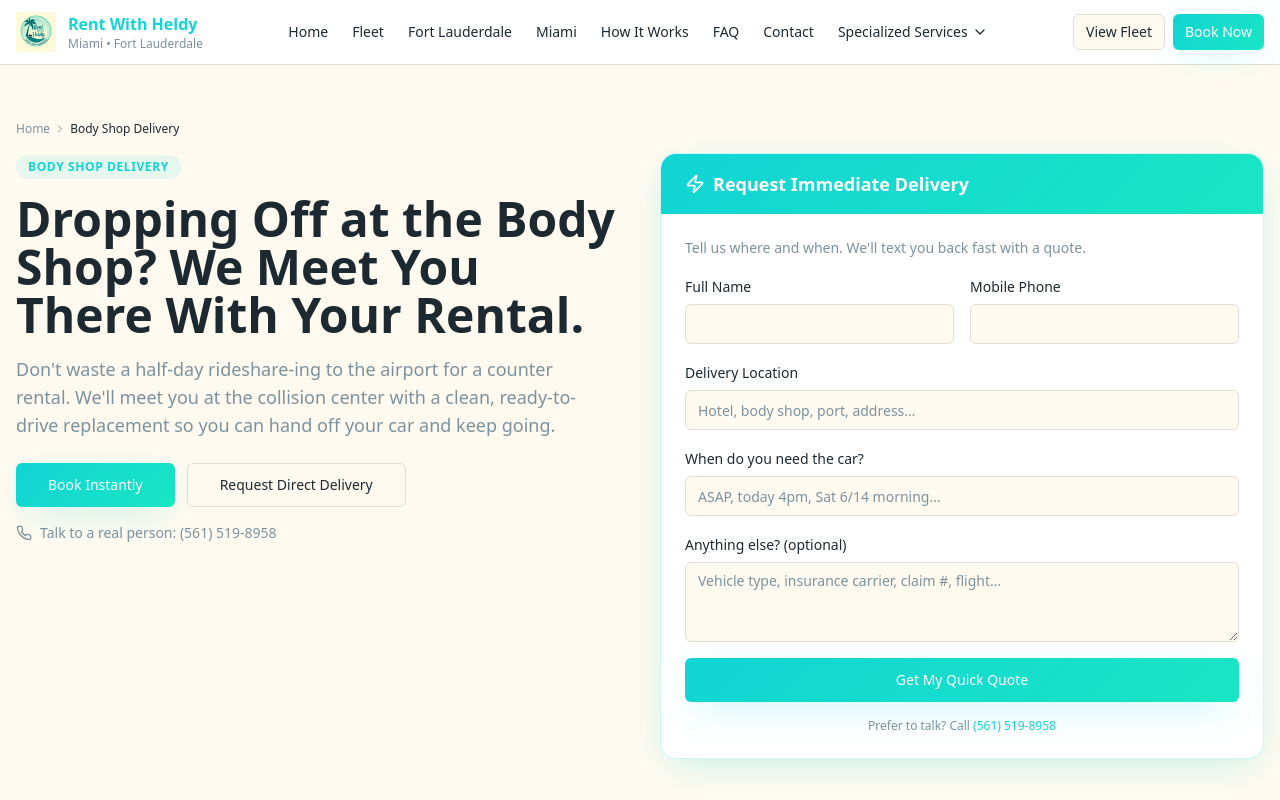
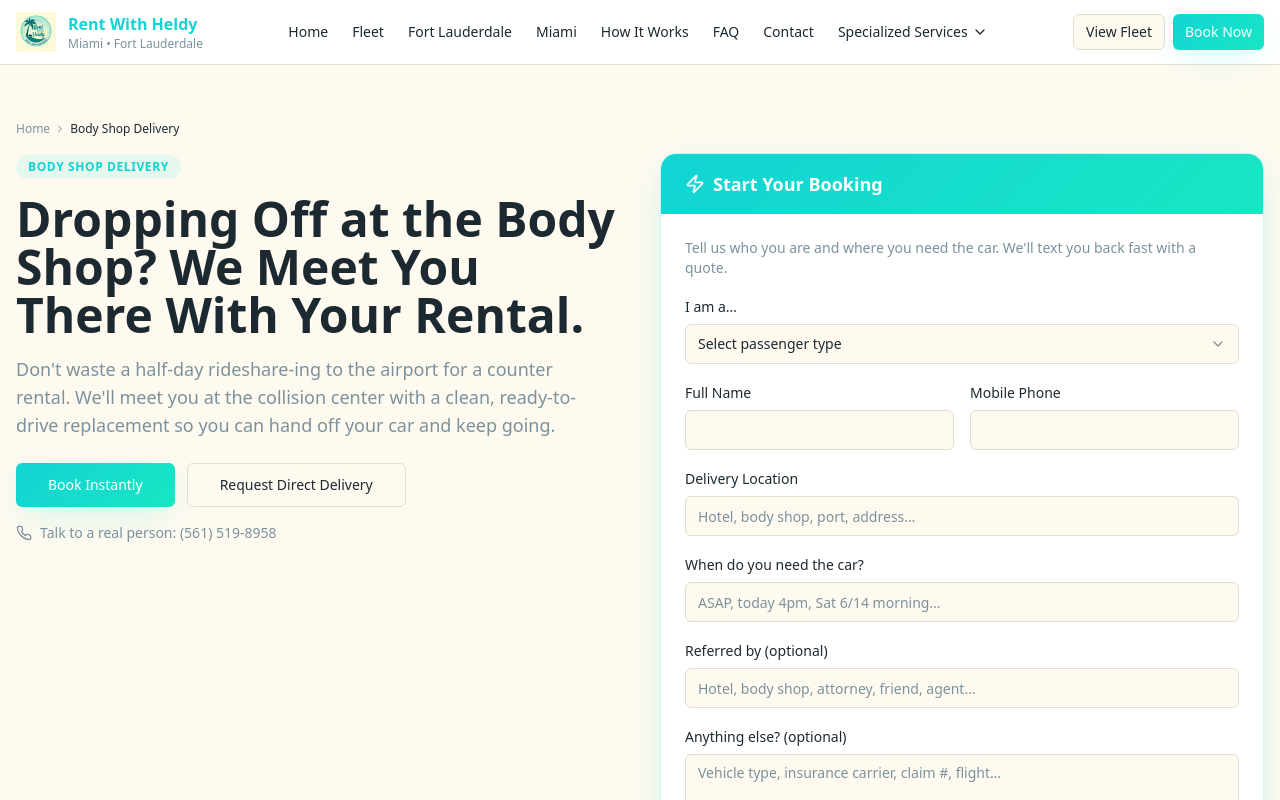
Before and after one commit to andrewheldy/rentwithheldy-07f92d39, a React (Vite) app: page /body-shop-delivery in a window 1280 px wide. Shown: the top 800 px of the page. Built offline with nearby package versions, Linux system fonts and the light colour scheme.

Commit message:
Changes
Co-authored-by: andrewheldy <252666964+andrewheldy@users.noreply.github.com>

```diff
--- a/src/components/Hero.tsx
+++ b/src/components/Hero.tsx
@@ -1,7 +1,15 @@
 import { Link } from "react-router-dom";
-import { Car, Calendar } from "lucide-react";
+import { Car, Calendar, Plane, Anchor, BedDouble, Wrench, FileText } from "lucide-react";
 import { Button } from "@/components/ui/button";
 import heroBanner from "@/assets/hero-banner.png";
+
+const VERTICALS = [
+  { to: "/fort-lauderdale-airport-car-rental", label: "Airport", icon: Plane },
+  { to: "/cruise-port-delivery", label: "Cruise Port", icon: Anchor },
+  { to: "/hotel-concierge-rentals", label: "Hotel", icon: BedDouble },
+  { to: "/body-shop-delivery", label: "Body Shop", icon: Wrench },
+  { to: "/loss-of-use-claims", label: "Loss of Use", icon: FileText },
+];
 
 const Hero = () => {
   return (
@@ -36,6 +44,30 @@ const Hero = () => {
             </Button>
           </Link>
         </div>
+
+        {/* Vertical service shortcuts */}
+        <nav
+          aria-label="Specialized services"
+          className="mt-6 sm:mt-8"
+        >
+          <ul className="grid grid-cols-5 gap-2 sm:gap-4 max-w-3xl mx-auto">
+            {VERTICALS.map(({ to, label, icon: Icon }) => (
+              <li key={to}>
+                <Link
+                  to={to}
+                  className="group flex flex-col items-center justify-start gap-2 rounded-xl border border-border bg-card p-2 sm:p-4 text-center transition-all hover:border-primary/60 hover:shadow-card-hover focus-visible:outline-none focus-visible:ring-2 focus-visible:ring-ring"
+                >
+                  <span className="h-10 w-10 sm:h-12 sm:w-12 rounded-full bg-gradient-tropical flex items-center justify-center shadow-tropical transition-transform group-hover:scale-105">
+                    <Icon className="h-5 w-5 sm:h-6 sm:w-6 text-primary-foreground" />
+                  </span>
+                  <span className="text-[11px] sm:text-sm font-medium text-foreground leading-tight">
+                    {label}
+                  </span>
+                </Link>
+              </li>
+            ))}
+          </ul>
+        </nav>
       </div>
     </section>
   );
--- a/src/components/QuickQuoteForm.tsx
+++ b/src/components/QuickQuoteForm.tsx
@@ -5,17 +5,34 @@ import { Button } from "@/components/ui/button";
 import { Input } from "@/components/ui/input";
 import { Label } from "@/components/ui/label";
 import { Textarea } from "@/components/ui/textarea";
+import {
+  Select,
+  SelectContent,
+  SelectItem,
+  SelectTrigger,
+  SelectValue,
+} from "@/components/ui/select";
 import { toast } from "@/hooks/use-toast";
+
+const PASSENGER_TYPES = [
+  "Airport Traveler",
+  "Cruise Passenger",
+  "Hotel Guest",
+  "Body Shop / Repair Customer",
+  "Loss of Use / Legal Claim",
+  "Local Resident",
+  "Other",
+] as const;
 
 const schema = z.object({
   name: z.string().trim().min(2, "Enter your name").max(80),
-  phone: z
-    .string()
-    .trim()
-    .min(7, "Enter a valid phone")
-    .max(20),
+  phone: z.string().trim().min(7, "Enter a valid phone").max(20),
+  passengerType: z.enum(PASSENGER_TYPES, {
+    errorMap: () => ({ message: "Select your passenger type" }),
+  }),
   location: z.string().trim().min(2, "Where should we deliver?").max(120),
   when: z.string().trim().min(2, "When do you need it?").max(80),
+  referredBy: z.string().trim().max(120).optional(),
   notes: z.string().trim().max(500).optional(),
 });
 
@@ -28,15 +45,21 @@ interface QuickQuoteFormProps {
   subtitle?: string;
   /** Button label */
   ctaLabel?: string;
+  /** Pre-selected passenger type for service-specific onboarding */
+  defaultPassengerType?: (typeof PASSENGER_TYPES)[number];
 }
 
 const QuickQuoteForm = ({
   serviceContext,
-  title = "Request Immediate Delivery",
-  subtitle = "Tell us where and when. We'll text you back fast with a quote.",
+  title = "Start Your Booking",
+  subtitle = "Tell us who you are and where you need the car. We'll text you back fast with a quote.",
   ctaLabel = "Get My Quick Quote",
+  defaultPassengerType,
 }: QuickQuoteFormProps) => {
   const [submitting, setSubmitting] = useState(false);
+  const [passengerType, setPassengerType] = useState<string>(
+    defaultPassengerType ?? ""
+  );
 
   const onSubmit = (e: React.FormEvent<HTMLFormElement>) => {
     e.preventDefault();
@@ -44,8 +67,10 @@ const QuickQuoteForm = ({
     const parsed = schema.safeParse({
       name: fd.get("name"),
       phone: fd.get("phone"),
+      passengerType,
       location: fd.get("location"),
       when: fd.get("when"),
+      referredBy: fd.get("referredBy") ?? "",
       notes: fd.get("notes") ?? "",
     });
     if (!parsed.success) {
@@ -57,9 +82,9 @@ const QuickQuoteForm = ({
       return;
     }
     setSubmitting(true);
-    const { name, phone, location, when, notes } = parsed.data;
-    const subject = `Quick Quote — ${serviceContext}`;
-    const body = `Service: ${serviceContext}\nName: ${name}\nPhone: ${phone}\nDelivery Location: ${location}\nWhen: ${when}\nNotes: ${notes ?? ""}`;
+    const { name, phone, location, when, notes, referredBy } = parsed.data;
+    const subject = `Quick Quote — ${serviceContext} (${parsed.data.passengerType})`;
+    const body = `Service: ${serviceContext}\nPassenger Type: ${parsed.data.passengerType}\nName: ${name}\nPhone: ${phone}\nDelivery Location: ${location}\nWhen: ${when}\nReferred By: ${referredBy ?? ""}\nNotes: ${notes ?? ""}`;
     window.location.href = `mailto:rentwithheldy@gmail.com?subject=${encodeURIComponent(
       subject
     )}&body=${encodeURIComponent(body)}`;
@@ -79,6 +104,24 @@ const QuickQuoteForm = ({
       <form onSubmit={onSubmit} className="p-6 space-y-4">
         <p className="text-sm text-muted-foreground">{subtitle}</p>
         <div className="grid grid-cols-1 sm:grid-cols-2 gap-4">
+          <div className="space-y-1.5 sm:col-span-2">
+            <Label htmlFor="qq-passenger">I am a…</Label>
+            <Select
+              value={passengerType}
+              onValueChange={setPassengerType}
+            >
+              <SelectTrigger id="qq-passenger" className="h-10">
+                <SelectValue placeholder="Select passenger type" />
+              </SelectTrigger>
+              <SelectContent>
+                {PASSENGER_TYPES.map((p) => (
+                  <SelectItem key={p} value={p}>
+                    {p}
+                  </SelectItem>
+                ))}
+              </SelectContent>
+            </Select>
+          </div>
           <div className="space-y-1.5">
             <Label htmlFor="qq-name">Full Name</Label>
             <Input id="qq-name" name="name" required maxLength={80} autoComplete="name" />
@@ -116,6 +159,15 @@ const QuickQuoteForm = ({
             />
           </div>
           <div className="space-y-1.5 sm:col-span-2">
+            <Label htmlFor="qq-referredBy">Referred by (optional)</Label>
+            <Input
+              id="qq-referredBy"
+              name="referredBy"
+              maxLength={120}
+              placeholder="Hotel, body shop, attorney, friend, agent…"
+            />
+          </div>
+          <div className="space-y-1.5 sm:col-span-2">
             <Label htmlFor="qq-notes">Anything else? (optional)</Label>
             <Textarea
               id="qq-notes"
--- a/src/components/ServicePageLayout.tsx
+++ b/src/components/ServicePageLayout.tsx
@@ -29,6 +29,15 @@ interface ServicePageLayoutProps {
   intro: string;
   /** Service name used inside intake forms' subject lines */
   serviceContext: string;
+  /** Pre-selected passenger type for the onboarding form on this page */
+  defaultPassengerType?:
+    | "Airport Traveler"
+    | "Cruise Passenger"
+    | "Hotel Guest"
+    | "Body Shop / Repair Customer"
+    | "Loss of Use / Legal Claim"
+    | "Local Resident"
+    | "Other";
   valueProps: ValueProp[];
   coverageAreas?: string[];
   partnerHeading?: string;
```
